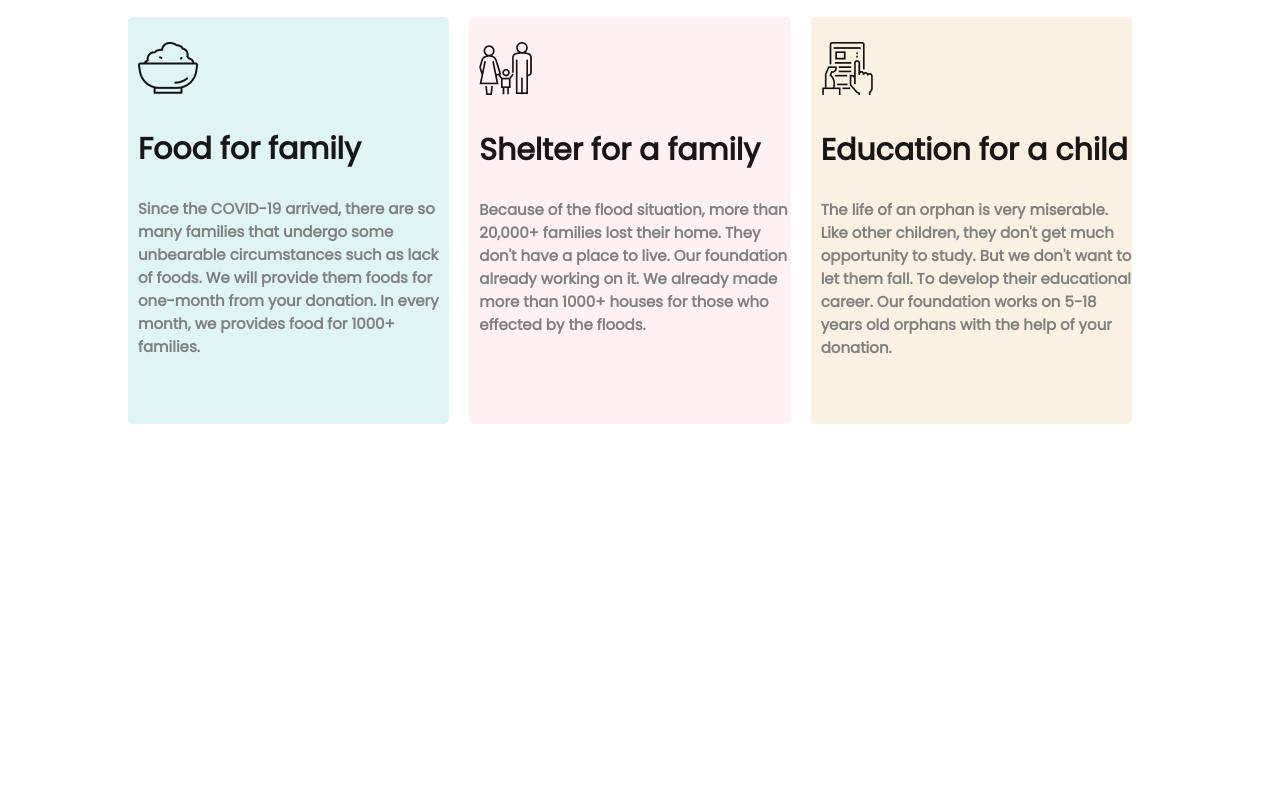
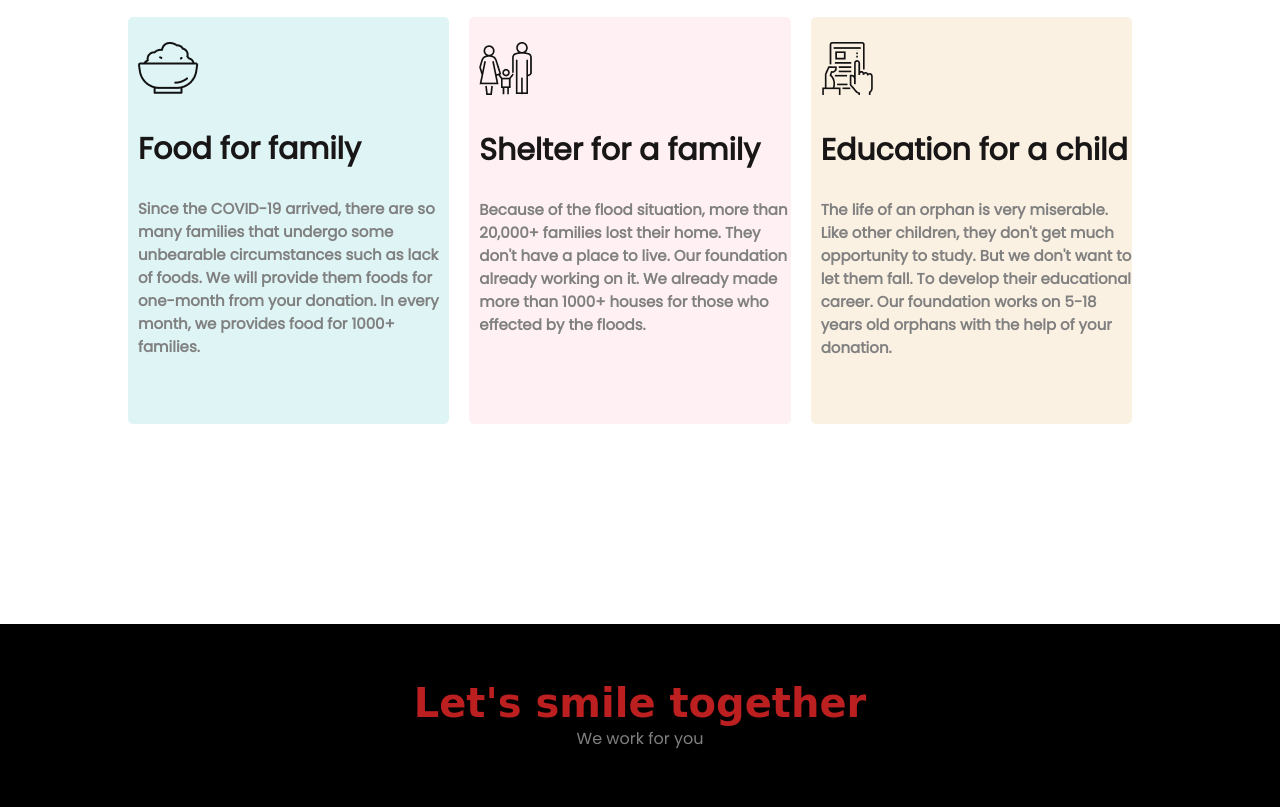
Before and after one commit to mohaimin5678/donation-website, a plain HTML site: page index.html in a window 1280 px wide. Shown: the part 1910-2717 px from the top of the page. Before the commit the page ends 2534 px from the top, so only its background shows below. Drawn offline with Linux system fonts and the light colour scheme.

Commit message:
main work done

```diff
--- a/index.html
+++ b/index.html
@@ -69,5 +69,8 @@
 
     </section>
 </body>
+<footer>
+    <p><span>Let's smile together</span><br>We work for you</p>
+</footer>
 
 </html>
--- a/styles.css
+++ b/styles.css
@@ -153,3 +153,35 @@ body {
 #education-section {
     background-color: rgba(236, 185, 118, 0.205);
 }
+
+/*
+.
+.
+.
+*/
+
+footer {
+    position: absolute;
+    bottom: auto;
+    left: 0%;
+    right: 0;
+    background-color: black;
+    margin: 0%;
+    padding: 0;
+    height: fit-content;
+}
+
+footer p {
+    text-align: center;
+    color: gray;
+    padding-top: 40px;
+    padding-bottom: 40px;
+}
+
+footer span {
+    font-family: 'Dancing Script', cursive;
+    font-weight: bolder;
+    text-align: center;
+    color: rgb(188, 31, 31);
+    font-size: 40px;
+}
```
